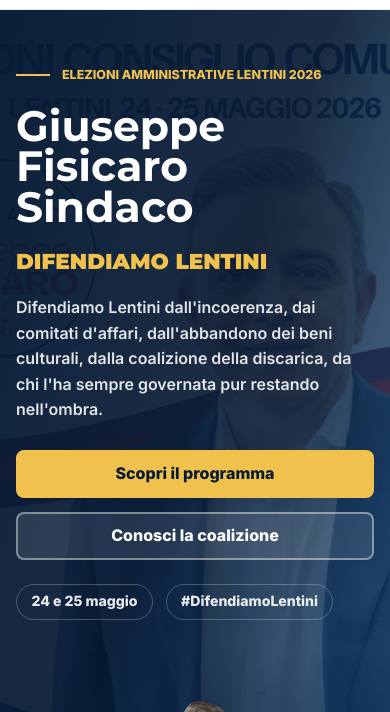
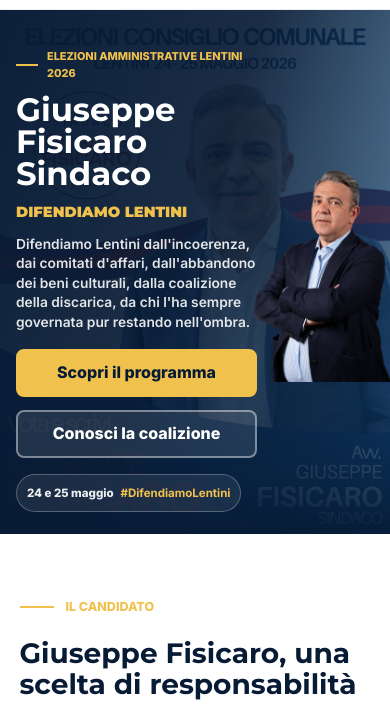
Before and after one commit to antoniofreeze/giuseppefisicaro, a plain HTML site: page index.html in a window 390 px wide. Shown: the part 60-772 px from the top of the page. Drawn offline with Linux system fonts and the light colour scheme.

Commit message:
Refine home hero layout

```diff
--- a/assets/css/styles.css
+++ b/assets/css/styles.css
@@ -185,11 +185,12 @@ h3 {
   position: relative;
   isolation: isolate;
   display: grid;
-  grid-template-columns: minmax(0, 1fr) minmax(360px, 540px);
-  align-items: end;
-  min-height: calc(100svh - 132px);
+  grid-template-columns: minmax(0, 1fr) minmax(320px, 470px);
+  align-items: center;
+  gap: clamp(1rem, 4vw, 4rem);
+  min-height: calc(100svh - 76px);
   overflow: hidden;
-  padding: 5rem clamp(1rem, 5vw, 5rem) 0;
+  padding: clamp(2.75rem, 5vw, 5rem) clamp(1rem, 5vw, 5rem) clamp(2rem, 4vw, 4rem);
   background: var(--navy);
   color: var(--white);
 }
@@ -212,8 +213,17 @@ h3 {
 }
 
 .hero-content {
-  max-width: 760px;
-  padding-bottom: 5rem;
+  position: relative;
+  z-index: 1;
+  max-width: 640px;
+  padding-bottom: 0;
+}
+
+.hero h1 {
+  max-width: 10ch;
+  margin-bottom: 0.8rem;
+  font-size: 4rem;
+  line-height: 1;
 }
 
 .eyebrow,
@@ -238,19 +248,19 @@ h3 {
 }
 
 .hero-kicker {
-  margin-bottom: 1rem;
+  margin-bottom: 0.85rem;
   color: var(--gold-2);
   font-family: "Montserrat", "Inter", system-ui, sans-serif;
-  font-size: 2rem;
+  font-size: 1.45rem;
   font-weight: 900;
   text-transform: uppercase;
 }
 
 .hero-copy {
-  max-width: 690px;
-  margin-bottom: 1.7rem;
+  max-width: 610px;
+  margin-bottom: 1.4rem;
   color: rgba(255, 255, 255, 0.88);
-  font-size: 1.12rem;
+  font-size: 1.02rem;
   font-weight: 600;
 }
 
@@ -312,30 +322,40 @@ h3 {
 }
 
 .hero-meta {
-  display: flex;
-  flex-wrap: wrap;
-  gap: 0.8rem;
-  margin-top: 1.5rem;
+  display: inline-flex;
+  flex-wrap: nowrap;
+  align-items: center;
+  gap: 0.35rem 0.75rem;
+  max-width: 100%;
+  min-height: 38px;
+  margin-top: 1.35rem;
+  padding: 0.42rem 0.8rem;
+  border: 1px solid rgba(255, 255, 255, 0.26);
+  border-radius: 999px;
+  background: rgba(255, 255, 255, 0.08);
+  color: rgba(255, 255, 255, 0.92);
+  font-size: 0.88rem;
+  font-weight: 900;
 }
 
-.hero-meta span {
+.hero-meta span,
+.hero-meta strong {
   display: inline-flex;
   align-items: center;
-  min-height: 36px;
-  padding: 0 0.9rem;
-  border: 1px solid rgba(255, 255, 255, 0.24);
-  border-radius: 999px;
-  color: rgba(255, 255, 255, 0.9);
-  font-size: 0.88rem;
-  font-weight: 800;
+  min-width: 0;
+  line-height: 1.1;
+}
+
+.hero-meta strong {
+  color: var(--gold-2);
 }
 
 .hero-portrait {
-  align-self: end;
+  align-self: center;
   justify-self: end;
-  width: min(42vw, 560px);
-  min-width: 360px;
-  margin-right: clamp(-5rem, -4vw, -1rem);
+  width: min(34vw, 470px);
+  min-width: 320px;
+  margin-right: clamp(-2rem, -2vw, -0.5rem);
 }
 
 .hero-portrait img {
@@ -1145,23 +1165,6 @@ h3 {
     transform: translateY(-7px) rotate(-45deg);
   }
 
-  .hero {
-    grid-template-columns: 1fr;
-    min-height: auto;
-    padding-top: 4rem;
-  }
-
-  .hero-content {
-    padding-bottom: 2rem;
-  }
-
-  .hero-portrait {
-    justify-self: center;
-    width: min(82vw, 430px);
-    min-width: 0;
-    margin-right: 0;
-  }
-
   .section-grid,
   .program-intro-grid,
   .program-layout,
@@ -1190,9 +1193,100 @@ h3 {
   }
 }
 
+@media (max-width: 980px) {
+  .hero {
+    grid-template-columns: minmax(0, 1fr) minmax(245px, 340px);
+    min-height: auto;
+    gap: 1.5rem;
+    padding-top: 3rem;
+  }
+
+  .hero h1 {
+    font-size: 3.15rem;
+  }
+
+  .hero-kicker {
+    font-size: 1.18rem;
+  }
+
+  .hero-copy {
+    max-width: 560px;
+    font-size: 0.98rem;
+  }
+
+  .hero-portrait {
+    width: min(34vw, 340px);
+    min-width: 245px;
+    margin-right: -1rem;
+  }
+}
+
 @media (max-width: 920px) {
   .program-grid {
     grid-template-columns: repeat(2, minmax(0, 1fr));
+  }
+}
+
+@media (max-width: 760px) {
+  .hero {
+    display: block;
+    min-height: auto;
+    padding: 2.35rem 1rem 0;
+  }
+
+  .hero-content {
+    max-width: none;
+    padding-right: clamp(6.15rem, 30vw, 8rem);
+    padding-bottom: 1.35rem;
+  }
+
+  .hero h1 {
+    max-width: 9ch;
+    margin-bottom: 0.65rem;
+    font-size: 2.08rem;
+  }
+
+  .hero .eyebrow {
+    min-height: 24px;
+    margin-bottom: 0.7rem;
+    font-size: 0.68rem;
+  }
+
+  .hero .eyebrow::before {
+    width: 24px;
+    margin-right: 0.55rem;
+  }
+
+  .hero-kicker {
+    margin-bottom: 0.65rem;
+    font-size: 0.98rem;
+  }
+
+  .hero-copy {
+    margin-bottom: 1rem;
+    font-size: 0.86rem;
+    line-height: 1.42;
+  }
+
+  .hero-meta {
+    max-width: calc(100vw - 2rem);
+    margin-top: 1rem;
+    padding: 0.38rem 0.62rem;
+    gap: 0.25rem 0.42rem;
+    font-size: 0.72rem;
+    white-space: nowrap;
+  }
+
+  .hero-portrait {
+    position: absolute;
+    right: -0.65rem;
+    top: 7.6rem;
+    bottom: auto;
+    z-index: 0;
+    width: min(72vw, 250px);
+    min-width: 210px;
+    margin: 0;
+    transform: translateX(22%);
   }
 }
 
@@ -1229,15 +1323,14 @@ h3 {
 
   .hero {
     padding-inline: 1rem;
-    padding-top: 3rem;
+  }
+
+  .hero h1 {
+    font-size: 2.02rem;
   }
 
   .hero-kicker {
-    font-size: 1.35rem;
-  }
-
-  .hero-copy {
-    font-size: 1rem;
+    font-size: 0.92rem;
   }
 
   .hero-actions,
--- a/index.html
+++ b/index.html
@@ -13,7 +13,7 @@
     <link rel="preconnect" href="https://fonts.googleapis.com">
     <link rel="preconnect" href="https://fonts.gstatic.com" crossorigin>
     <link href="https://fonts.googleapis.com/css2?family=Inter:wght@400;500;600;700;800&family=Montserrat:wght@700;800;900&display=swap" rel="stylesheet">
-    <link rel="stylesheet" href="assets/css/styles.css?v=20260501-responsive-social">
+    <link rel="stylesheet" href="assets/css/styles.css?v=20260511-hero">
   </head>
   <body>
     <header class="site-header" data-header>
@@ -56,7 +56,7 @@
           </div>
           <div class="hero-meta" aria-label="Informazioni voto">
             <span>24 e 25 maggio</span>
-            <span>#DifendiamoLentini</span>
+            <strong>#DifendiamoLentini</strong>
           </div>
         </div>
         <div class="hero-portrait" aria-hidden="true">
```
Also changed, not shown: admin-data.html (+1 -1 lines), candidati.html (+1 -1 lines), privacy.html (+1 -1 lines), programma.html (+1 -1 lines).
